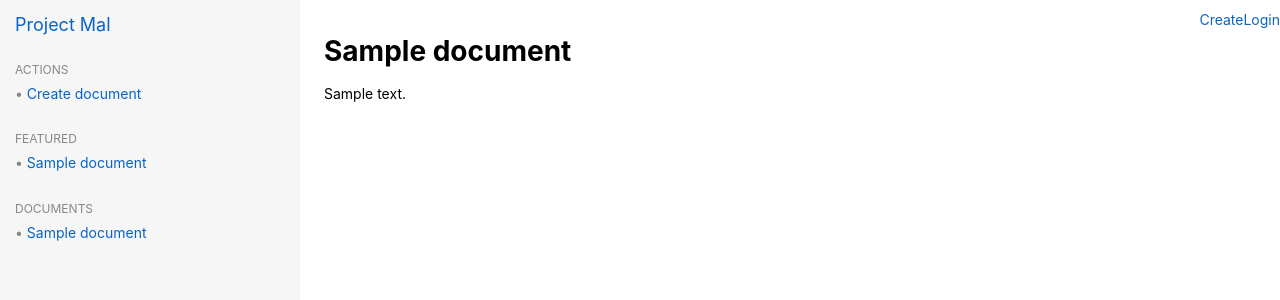
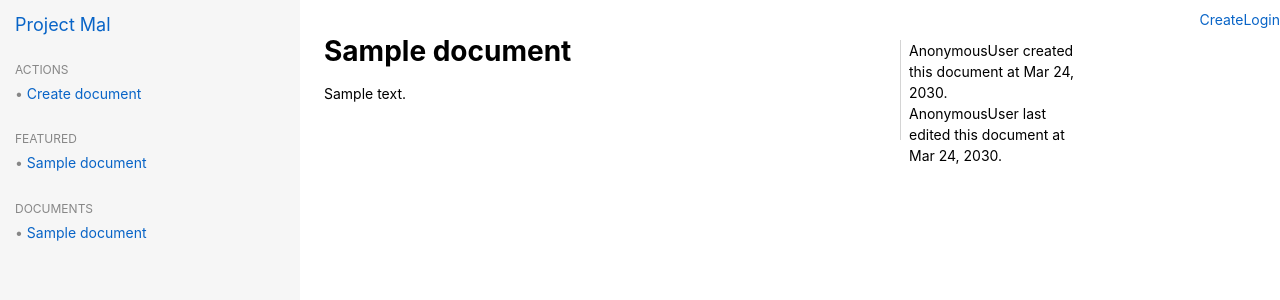
Before and after one commit to sirodoht/mal, a Django app: page /documents/1/ in a window 1280 px wide. Shown: the top 300 px of the page. Run offline with Django 3.2, Linux system fonts and the light colour scheme; tables that the repository leaves empty hold one stand-in row (values such as "Sample post").

Commit message:
add rightbar on document read

```diff
--- a/main/templates/main/document_read.html
+++ b/main/templates/main/document_read.html
@@ -10,4 +10,8 @@
         {{ doc.as_markdown|safe }}
     </div>
 </main>
+<aside class="rightbar">
+    {{ request.user }} created this document at Mar 24, 2030.
+    <br>{{ request.user }} last edited this document at Mar 24, 2030.
+</aside>
 {% endblock %}
```
